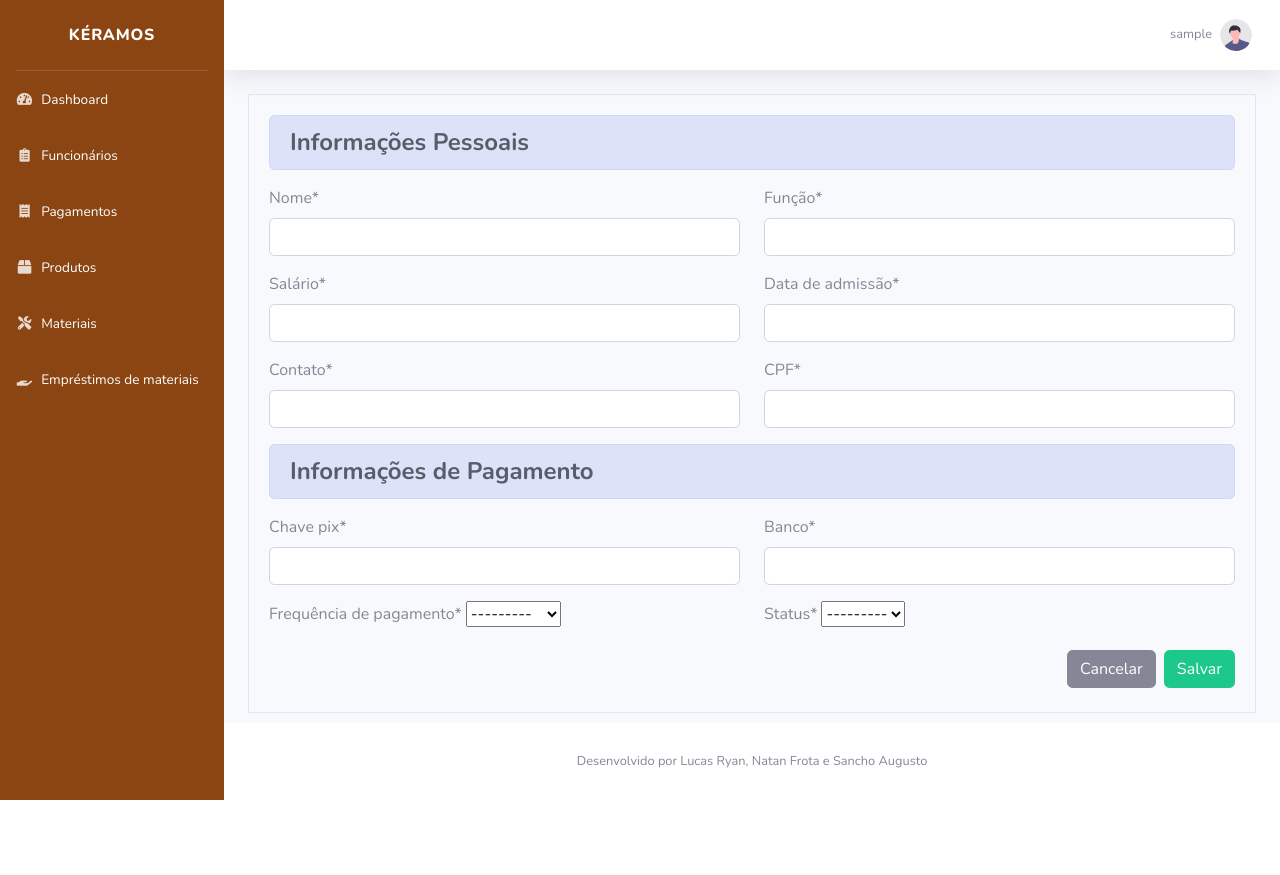
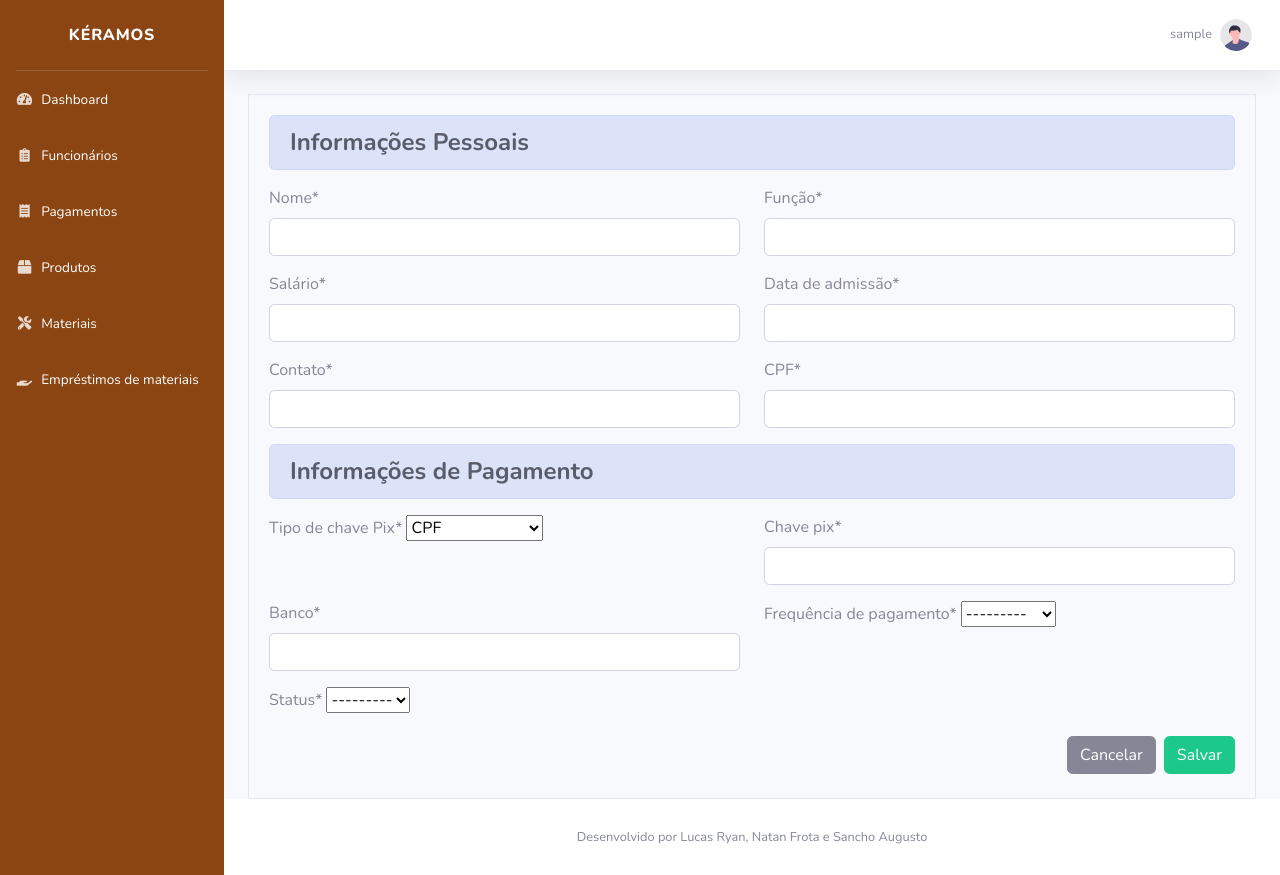
Before and after one commit to lucasxsdw/Gestao_fabrica_ceramica, a Django app: page /funcionario/adicionar/ in a window 1280 px wide. Before the commit the page ends 800 px from the top, so only its background shows below. Run offline with Django 5.2, Linux system fonts and the light colour scheme; the visitor is signed in with stand-in values (Sample User, id 1); some libraries are stand-ins or nearby versions.

Commit message:
feat: escolher o tipo de pix

```diff
--- a/funcionario/models.py
+++ b/funcionario/models.py
@@ -14,11 +14,19 @@ class Funcionario(models.Model):
         ('Férias', 'Férias'),
     ]
 
+    TIPOS_CHAVES_PIX_CHOICES = [
+    ('CPF', 'CPF'),
+    ('TELEFONE', 'Telefone'),
+    ('EMAIL', 'Email'),
+    ('CHAVE_ALEATORIA', 'Chave Aleatória'),
+]
+
+    tipo_chave_pix = models.CharField(max_length=20,choices=TIPOS_CHAVES_PIX_CHOICES,   default='CPF', verbose_name="Tipo de chave Pix")
+    chave_pix = models.CharField(max_length=255, verbose_name="Chave pix")
 
     nome = models.CharField(max_length=255, verbose_name="Nome")
     funcao = models.CharField(max_length=255, verbose_name="Função")
     salario = models.DecimalField(decimal_places=2, max_digits=7, verbose_name="Salário")
-    chave_pix = models.CharField(max_length=255, verbose_name="Chave pix")
     banco = models.CharField(max_length=255, verbose_name="Banco")
     contato = models.CharField(max_length=20, verbose_name="Contato")
     cpf = models.CharField(max_length=14, verbose_name="CPF")
--- /dev/null
+++ b/static/js/tipo_pix.js
@@ -0,0 +1,28 @@
+document.addEventListener('DOMContentLoaded', function () {
+  const tipoSelect = document.getElementById('id_tipo_chave_pix');
+  const chaveInput = document.getElementById('id_chave_pix');
+  const cpfInput = document.getElementById('id_cpf');
+  const contatoInput = document.getElementById('id_contato');
+
+  function atualizarChavePix() {
+    const tipo = tipoSelect.value;
+
+    if (tipo === 'CPF') {
+      chaveInput.value = cpfInput.value;
+    } else if (tipo === 'TELEFONE') {
+      chaveInput.value = contatoInput.value;
+    } else {
+      chaveInput.value = '';
+    }
+  }
+
+  if (tipoSelect && chaveInput && cpfInput && contatoInput) {
+    tipoSelect.addEventListener('change', atualizarChavePix);
+    cpfInput.addEventListener('input', atualizarChavePix);
+    contatoInput.addEventListener('input', atualizarChavePix);
+
+    atualizarChavePix(); // Atualiza na carga da página
+  } else {
+    console.warn("Um ou mais campos não foram encontrados.");
+  }
+});
--- a/templates/funcionario/form.html
+++ b/templates/funcionario/form.html
@@ -1,5 +1,6 @@
 {% extends "_base.html" %}
 {% load crispy_forms_tags %}
+{% load static %}
 
 {% block title %}Funcionário{% endblock %}
 
@@ -42,7 +43,12 @@
 
       <div class="row">
 
-            <div class="col-md-6 ">
+            <div class="col-md-6">
+                {{ form.tipo_chave_pix|as_crispy_field }}
+            </div>
+
+
+            <div class="col-md-6">
                 {{ form.chave_pix|as_crispy_field }}
             </div>
 
@@ -76,7 +82,7 @@
 
   </div>
 
-  {% load static %}
+<script src="{% static 'js/tipo_pix.js' %}"></script>
 
   <script src="{% static 'js/preview_foto.js' %}"></script>
 
```
